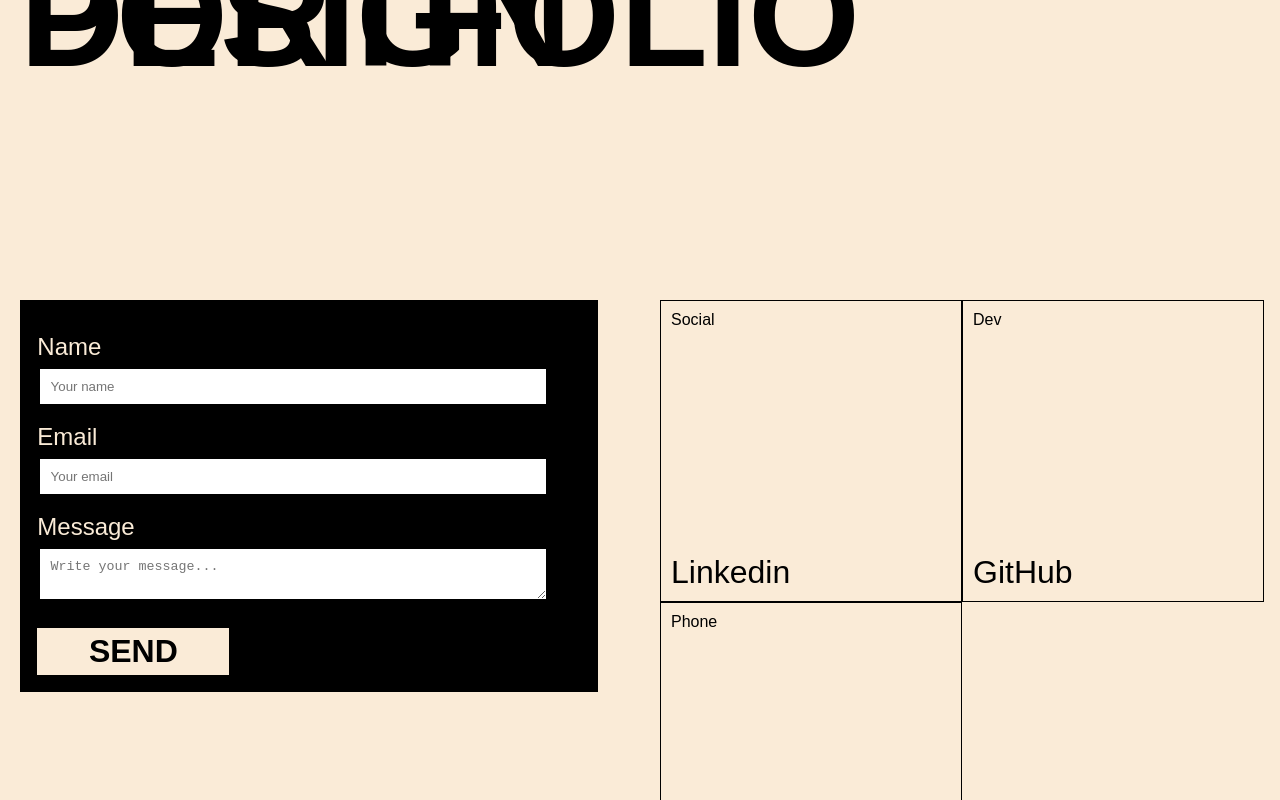
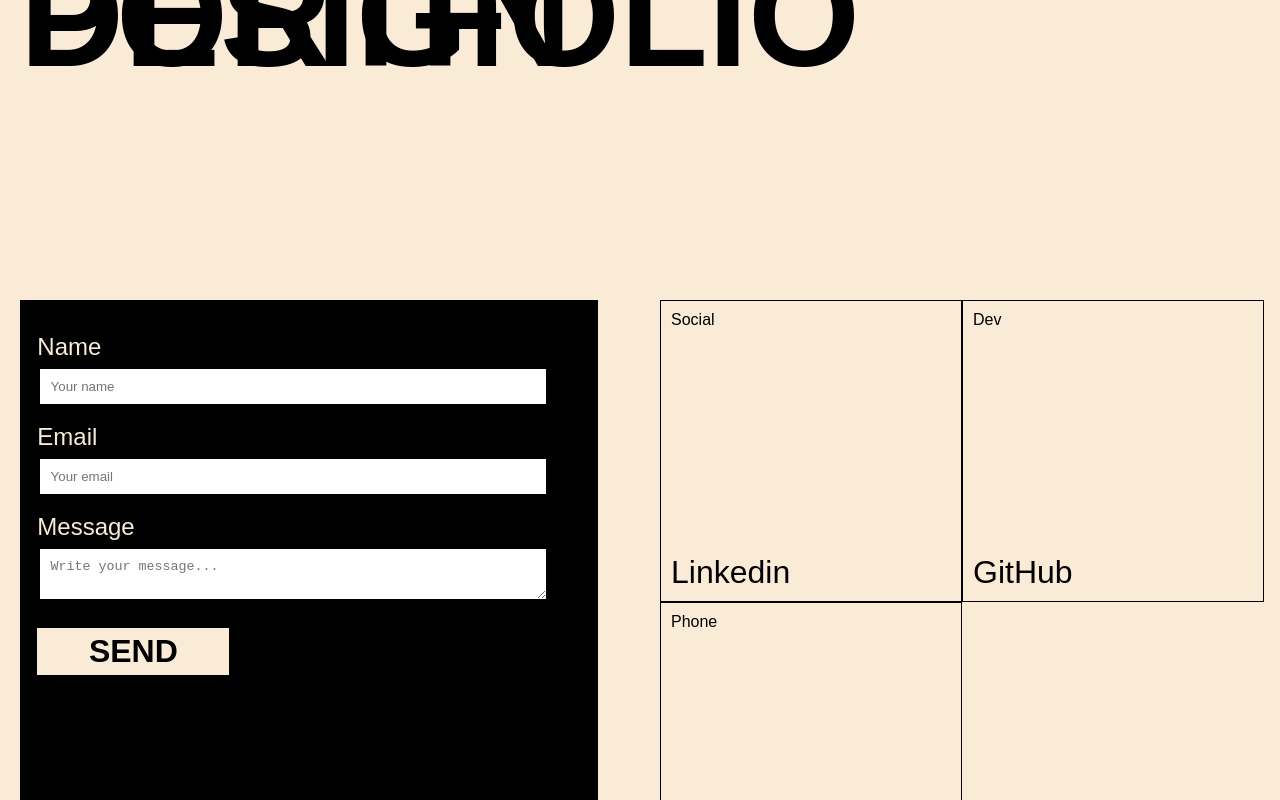
Before and after one commit to emiliasaberski/portfolio, a React (Create React App) app: page / in a window 1280 px wide. Shown: the part 2743-3543 px from the top of the page. Built offline with nearby package versions, Linux system fonts and the light colour scheme; a web font is replaced by a local one.

Commit message:
Contact styling

```diff
--- a/src/components/Contact/Contact.css
+++ b/src/components/Contact/Contact.css
@@ -137,7 +137,8 @@ form {
         margin-top: 10%;
     }
 
-    .contact-boxes { display: grid;
+    .contact-boxes {
+        display: grid;
         grid-template-columns: repeat(2, 2fr);
     }
 
@@ -181,6 +182,7 @@ form {
     .contact-form {
         background-color: black;
         width: 50vw;
+        height: 600px;
         margin-right: 5%;
         margin-top: 0;
     }
```
